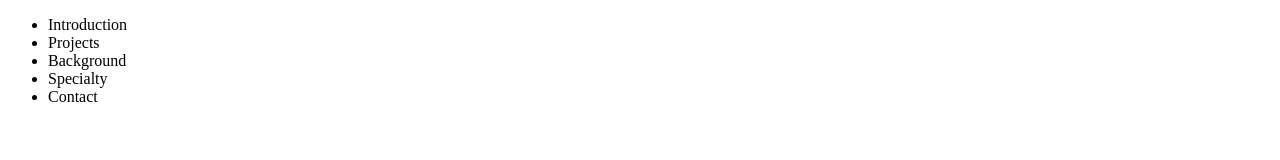
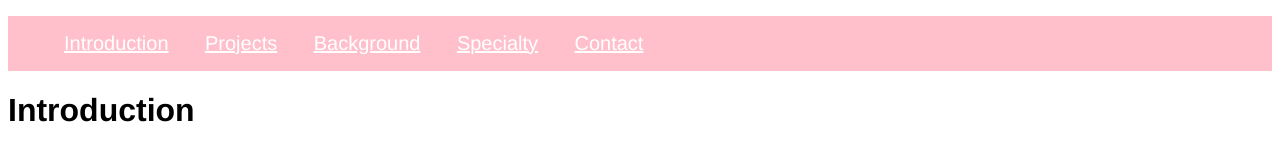
Before and after one commit to AdrianMagana465/code-portfolio, a plain HTML site: page index.html in a window 1280 px wide. Drawn offline with Linux system fonts and the light colour scheme.

Commit message:
adding coloring, fonts, and style

```diff
--- a/index.html
+++ b/index.html
@@ -5,6 +5,9 @@
         <title>AM WORKS</title>
         <meta charset="UTF-8">
         <link href=./style.css rel="stylesheet" type="text/css">
+        <link rel="preconnect" href="https://fonts.googleapis.com">
+<link rel="preconnect" href="https://fonts.gstatic.com" crossorigin>
+<link href="https://fonts.googleapis.com/css2?family=Work+Sans&display=swap" rel="stylesheet">
     </head>
 
 
@@ -18,7 +21,7 @@
         </ul>
     </nav>
     <body>
-
+        <h1>Introduction</h1>
 
 
 
--- a/style.css
+++ b/style.css
@@ -0,0 +1,22 @@
+* {
+    font-family: Field, "Helvetica Neue", Helvetica, Arial, sans-serif;
+}
+
+nav ul li {
+    display: inline-block;
+    font-size: 20px;
+    padding: 16px;
+    text-decoration: underline;
+    text-decoration-line: ;
+    position: ;
+    color: white;
+
+}
+
+nav {
+    background-color: pink;
+}
+
+li:hover {
+    text-decoration: none;
+}
```
